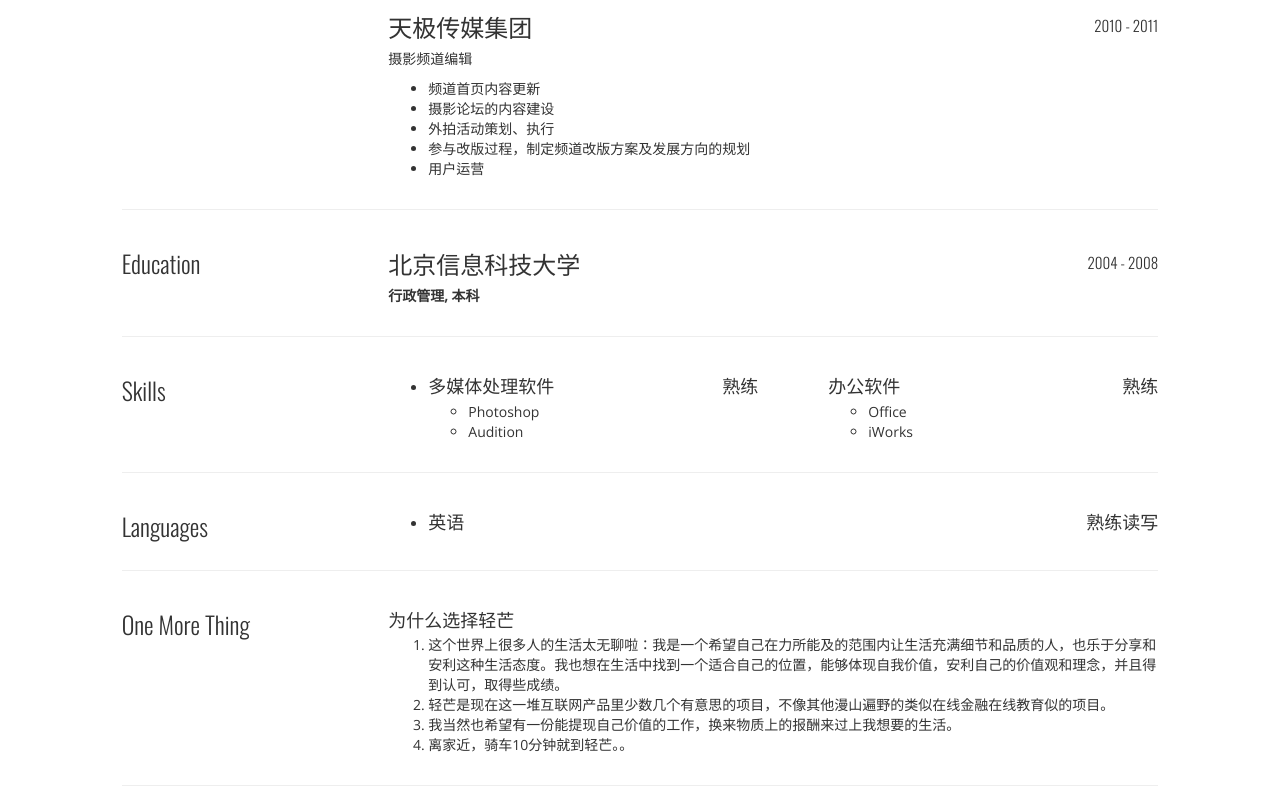
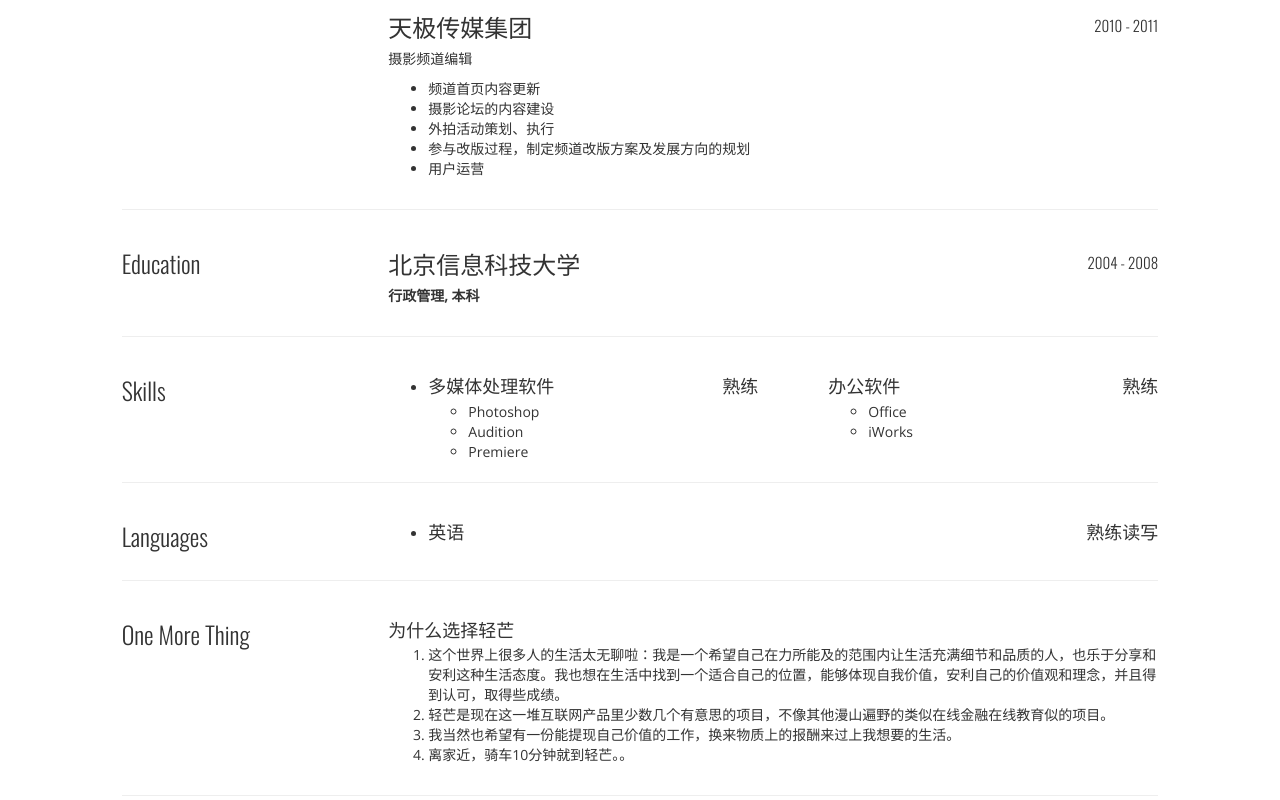
Before and after one commit to yuyoude/yuyoude.github.io, a plain HTML site: page resume.html in a window 1280 px wide. Shown: the part 1045-1845 px from the top of the page. Drawn offline with nearby package versions, Linux system fonts and the light colour scheme.

Commit message:
Update resume.html

```diff
--- a/resume.html
+++ b/resume.html
@@ -226,6 +226,7 @@ section#skills .details {
 								<ul>
 									<li>Photoshop</li>
 									<li>Audition</li>
+									<li>Premiere</li>
 								</ul>
 								</li>
 							</ul>
```
